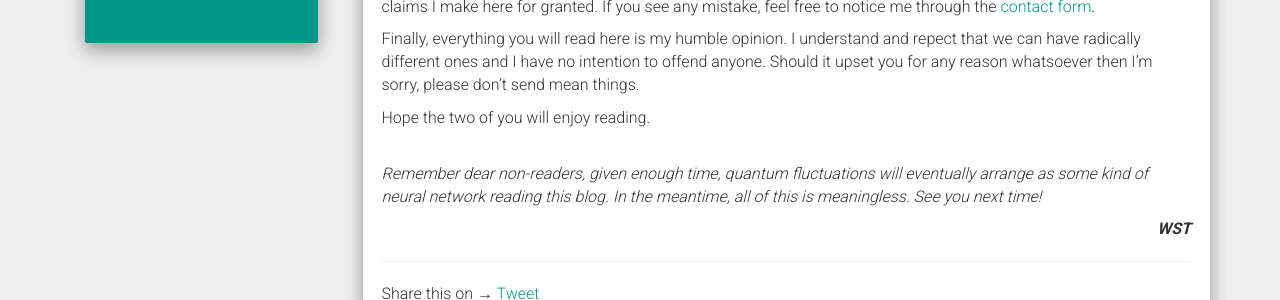
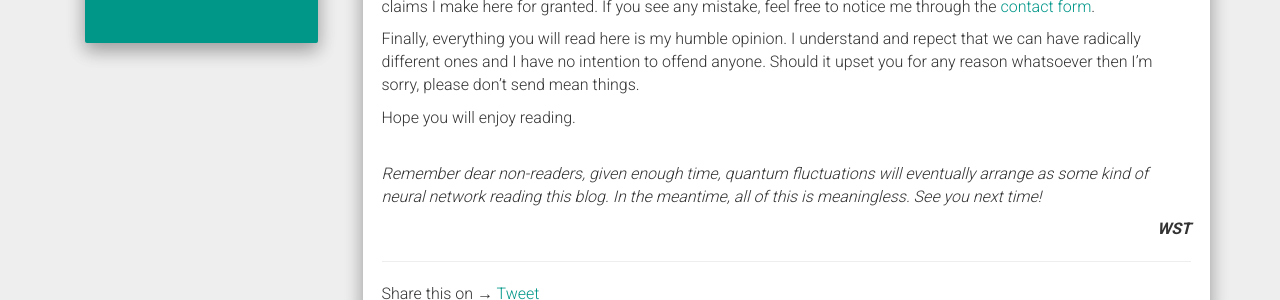
Before and after one commit to WanderingSpaceThinker/nonexistence, a Jekyll site: the page built from _posts/2021-01-21-Disclaimer.md, in a window 1280 px wide. Shown: the part 487-787 px from the top of the page. Built offline with Jekyll 4.4.1, drawn with Linux system fonts in a browser that asks for light colours; nearby versions of some CDN libraries; comment, search, counter and statistics services are not loaded.

Commit message:
fix: remove disclaimer confusing remark

```diff
--- a/_posts/2021-01-21-Disclaimer.md
+++ b/_posts/2021-01-21-Disclaimer.md
@@ -14,4 +14,4 @@ Although I'll try my best to avoid blatant misinformation, I'm no expert or scho
 
 Finally, everything you will read here is my humble opinion. I understand and repect that we can have radically different ones and I have no intention to offend anyone. Should it upset you for any reason whatsoever then I'm sorry, please don't send mean things.
 
-Hope the two of you will enjoy reading.
+Hope you will enjoy reading.
```
